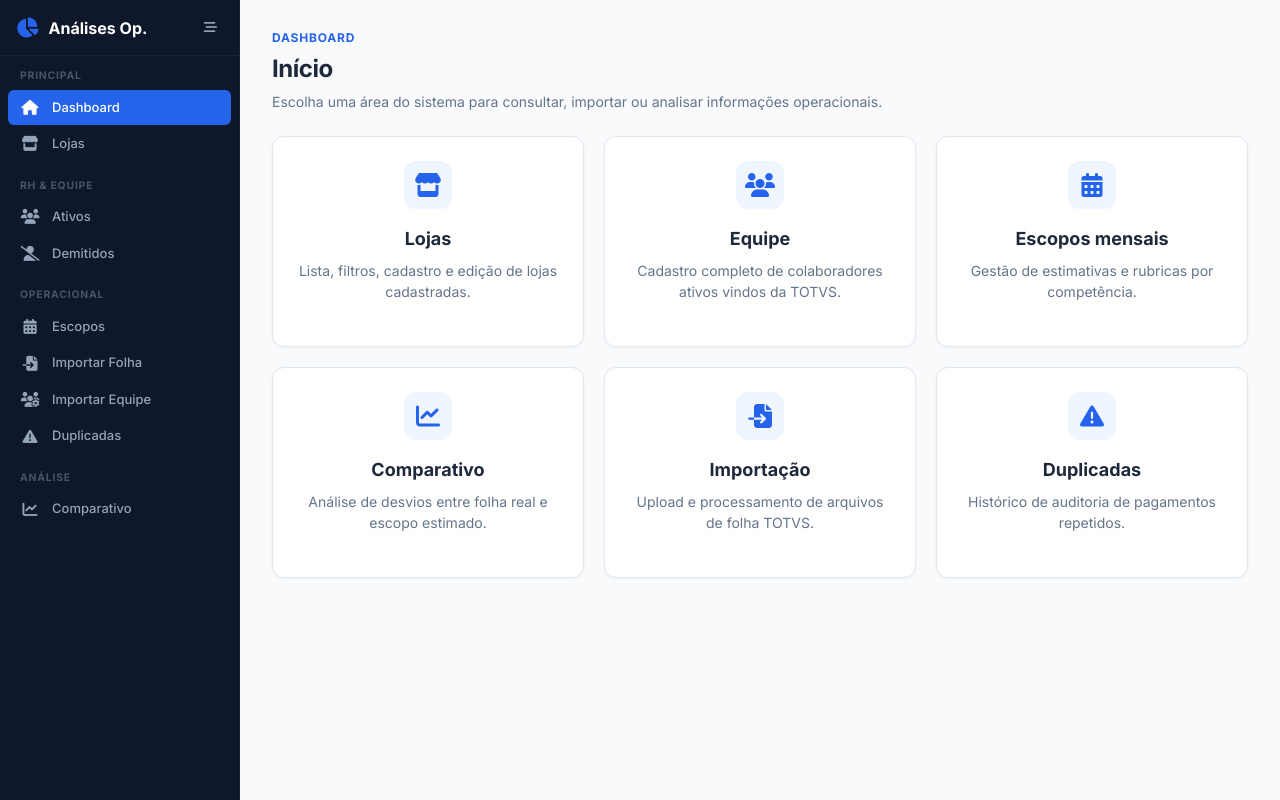
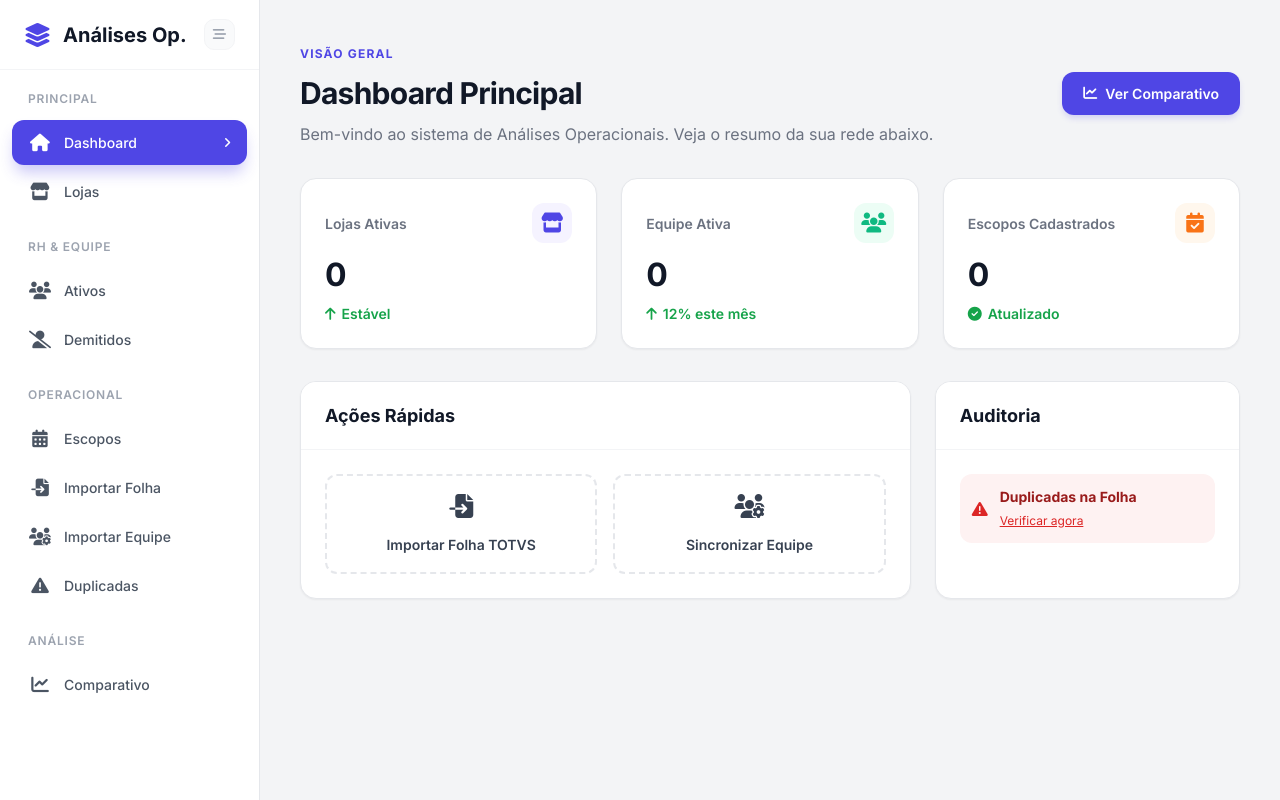
Before and after one commit to guisatoru/analises-operacionais, a Django app: page / in a window 1280 px wide. Run offline with Django 5.2, Linux system fonts and the light colour scheme; data that the repository does not hold is empty.

Commit message:
style: redesenha dashboard e layout global para estilo SaaS premium (indigo theme)

```diff
--- a/lojas/static/lojas/css/components.css
+++ b/lojas/static/lojas/css/components.css
@@ -1,6 +1,6 @@
 /*
    ==========================================================================
-   Sistema de Design Global (UI/UX Unificado)
+   Sistema de Design Global (Estilo SaaS Premium)
    ==========================================================================
 */
 
@@ -8,8 +8,8 @@
 .page-header, .page-title-row {
     display: flex;
     justify-content: space-between;
-    align-items: flex-start;
-    margin-bottom: 24px;
+    align-items: center;
+    margin-bottom: 32px;
     gap: 20px;
 }
 
@@ -18,17 +18,17 @@
 }
 
 .page-header h1, .page-title-row h1 {
-    font-size: 1.5rem;
+    font-size: 1.875rem;
     color: var(--text-main);
-    font-weight: 700;
+    font-weight: 800;
     margin: 0;
-    letter-spacing: -0.02em;
+    letter-spacing: -0.025em;
 }
 
 .page-header .subtitle, .page-title-row p, .page-header p {
     color: var(--text-muted);
-    font-size: 0.875rem;
-    margin-top: 4px;
+    font-size: 1rem;
+    margin-top: 6px;
     max-width: 800px;
 }
 
@@ -38,20 +38,20 @@
     font-size: 0.75rem;
     font-weight: 700;
     text-transform: uppercase;
-    letter-spacing: 0.05rem;
-    margin-bottom: 4px;
+    letter-spacing: 0.1em;
+    margin-bottom: 8px;
 }
 
 /* Links de Voltar */
 .back-link {
     display: inline-flex;
     align-items: center;
-    gap: 6px;
+    gap: 8px;
     color: var(--text-muted);
     text-decoration: none;
-    font-size: 0.8125rem;
+    font-size: 0.875rem;
     font-weight: 600;
-    margin-bottom: 12px;
+    margin-bottom: 16px;
     transition: var(--transition);
 }
 
@@ -59,15 +59,15 @@
     color: var(--primary-color);
 }
 
-/* 2. Botões */
+/* 2. Botões SaaS */
 .btn, .primary-action-button, .secondary-action-button, .danger-action-button {
     display: inline-flex;
     align-items: center;
     justify-content: center;
-    padding: 8px 16px;
-    font-size: 0.8125rem;
+    padding: 10px 20px;
+    font-size: 0.875rem;
     font-weight: 600;
-    border-radius: 8px;
+    border-radius: 12px;
     cursor: pointer;
     transition: var(--transition);
     text-decoration: none;
@@ -79,67 +79,73 @@
 .btn-primary, .primary-action-button {
     background: var(--primary-color);
     color: white !important;
+    box-shadow: 0 4px 6px -1px rgba(79, 70, 229, 0.2);
 }
 
 .btn-primary:hover, .primary-action-button:hover {
     background: var(--primary-hover);
     transform: translateY(-1px);
-    box-shadow: 0 4px 12px rgba(37, 99, 235, 0.2);
+    box-shadow: 0 10px 15px -3px rgba(79, 70, 229, 0.3);
 }
 
 .btn-outline, .secondary-action-button {
     background: white;
-    color: var(--text-main) !important;
-    border-color: var(--border-color);
+    color: #374151 !important;
+    border-color: #e5e7eb;
 }
 
 .btn-outline:hover, .secondary-action-button:hover {
-    background: #f8fafc;
-    border-color: #cbd5e1;
+    background: #f9fafb;
+    border-color: #d1d5db;
 }
 
 .btn-danger, .danger-action-button {
-    background: #fef2f2;
-    color: #b91c1c !important;
+    background: #ffffff;
+    color: #dc2626 !important;
     border-color: #fecaca;
 }
 
 .btn-danger:hover, .danger-action-button:hover {
-    background: #fee2e2;
+    background: #fef2f2;
     border-color: #f87171;
 }
 
-/* 3. Cards */
+/* 3. Cards Modernos */
 .card, .filter-card, .table-card, .dashboard-card, .detail-card, .form-card {
     background: var(--card-bg);
-    border: 1px solid var(--border-color);
-    border-radius: 12px;
-    box-shadow: 0 1px 3px rgba(0, 0, 0, 0.05);
-    margin-bottom: 20px;
+    border: 1px solid #e5e7eb;
+    border-radius: var(--radius);
+    box-shadow: var(--shadow-sm);
+    margin-bottom: 24px;
     overflow: hidden;
+    transition: var(--transition);
+}
+
+.card:hover {
+    box-shadow: var(--shadow-md);
 }
 
 .card-header, .result-card-header {
-    padding: 16px 20px;
-    background: #f8fafc;
-    border-bottom: 1px solid var(--border-color);
+    padding: 20px 24px;
+    background: #ffffff;
+    border-bottom: 1px solid #f3f4f6;
     display: flex;
     justify-content: space-between;
     align-items: center;
 }
 
 .card-header h2, .section-title {
-    font-size: 1rem;
+    font-size: 1.125rem;
     font-weight: 700;
     color: var(--text-main);
     margin: 0;
 }
 
 .card-body, .filter-card, .form-card, .detail-card {
-    padding: 20px;
+    padding: 24px;
 }
 
-/* 4. Tabelas Densas */
+/* 4. Tabelas Elegantes */
 .table-container, .table-wrapper {
     overflow-x: auto;
     width: 100%;
@@ -152,196 +158,156 @@
 }
 
 .dense-table th, .data-table th {
-    background: #f8fafc;
-    padding: 12px 16px;
+    background: #f9fafb;
+    padding: 16px 24px;
     font-size: 0.75rem;
     font-weight: 700;
-    color: #475569;
+    color: #6b7280;
     text-transform: uppercase;
     letter-spacing: 0.05em;
-    border-bottom: 1px solid var(--border-color);
+    border-bottom: 1px solid #f3f4f6;
 }
 
 .dense-table td, .data-table td {
-    padding: 10px 16px;
+    padding: 16px 24px;
     font-size: 0.875rem;
-    color: var(--text-main);
-    border-bottom: 1px solid #f1f5f9;
+    color: #374151;
+    border-bottom: 1px solid #f3f4f6;
+}
+
+.dense-table tr:last-child td {
+    border-bottom: none;
 }
 
 .dense-table tr:hover, .data-table tr:hover {
-    background: #f8fafc;
+    background: #fcfcfc;
 }
 
-/* 5. Status Badges */
+/* 5. Status Badges Pill */
 .badge, .status-badge {
     display: inline-flex;
     align-items: center;
-    padding: 4px 10px;
+    padding: 4px 12px;
     border-radius: 9999px;
     font-size: 0.75rem;
-    font-weight: 600;
+    font-weight: 700;
+    text-transform: uppercase;
+    letter-spacing: 0.025em;
 }
 
 .badge-success, .status-active { background: #dcfce7; color: #166534; }
 .badge-danger, .status-inactive { background: #fee2e2; color: #991b1b; }
-.badge-neutral { background: #f1f5f9; color: #475569; }
+.badge-neutral { background: #f3f4f6; color: #4b5563; }
 
-/* 6. Dashboard Grid */
-.dashboard-grid {
+/* 6. Dashboard KPI Cards (Estilo Referência) */
+.kpi-grid {
     display: grid;
-    grid-template-columns: repeat(auto-fill, minmax(300px, 1fr));
-    gap: 20px;
+    grid-template-columns: repeat(auto-fit, minmax(240px, 1fr));
+    gap: 24px;
+    margin-bottom: 32px;
 }
 
-.dashboard-card-link {
-    text-decoration: none;
-    color: inherit;
-    transition: var(--transition);
+.kpi-card {
+    background: white;
+    padding: 24px;
+    border-radius: var(--radius);
+    border: 1px solid #e5e7eb;
+    box-shadow: var(--shadow-sm);
+    display: flex;
+    flex-direction: column;
 }
 
-.dashboard-card-link:hover .dashboard-card {
-    transform: translateY(-4px);
-    box-shadow: 0 10px 25px rgba(0, 0, 0, 0.08);
-    border-color: var(--primary-color);
+.kpi-header {
+    display: flex;
+    justify-content: space-between;
+    align-items: center;
+    margin-bottom: 16px;
 }
 
-.dashboard-card {
-    padding: 24px;
-    display: flex;
-    flex-direction: column;
-    align-items: center;
-    text-align: center;
-    height: 100%;
+.kpi-title {
+    font-size: 0.875rem;
+    font-weight: 600;
+    color: var(--text-muted);
 }
 
-.card-icon {
-    width: 48px;
-    height: 48px;
-    background: #eff6ff;
+.kpi-icon {
+    width: 40px;
+    height: 40px;
+    background: #f5f3ff;
     color: var(--primary-color);
     border-radius: 12px;
     display: flex;
     align-items: center;
     justify-content: center;
-    font-size: 1.5rem;
-    margin-bottom: 16px;
-    transition: var(--transition);
+    font-size: 1.25rem;
 }
 
-.dashboard-card-link:hover .card-icon {
-    background: var(--primary-color);
-    color: white;
+.kpi-value {
+    font-size: 2rem;
+    font-weight: 800;
+    color: var(--text-main);
+    line-height: 1;
 }
 
-.dashboard-card h2 {
-    font-size: 1.125rem;
-    font-weight: 700;
-    margin-bottom: 8px;
+.kpi-trend {
+    margin-top: 12px;
+    display: flex;
+    align-items: center;
+    gap: 6px;
+    font-size: 0.875rem;
+    font-weight: 600;
 }
 
-.dashboard-card p {
-    font-size: 0.875rem;
-    color: var(--text-muted);
-}
+.trend-up { color: #16a34a; }
+.trend-down { color: #dc2626; }
 
-/* 7. Formulários */
+/* 7. Formulários SaaS */
 .form-grid {
     display: grid;
-    grid-template-columns: repeat(auto-fit, minmax(200px, 1fr));
-    gap: 16px;
+    grid-template-columns: repeat(auto-fit, minmax(250px, 1fr));
+    gap: 20px;
 }
 
 .form-group {
-    margin-bottom: 16px;
+    margin-bottom: 20px;
 }
 
 .form-group label {
     display: block;
-    font-size: 0.8125rem;
+    font-size: 0.875rem;
     font-weight: 600;
-    color: #475569;
-    margin-bottom: 6px;
+    color: #374151;
+    margin-bottom: 8px;
 }
 
 .form-group input, .form-group select, .form-group textarea {
     width: 100%;
-    padding: 10px 12px;
-    border: 1px solid var(--border-color);
-    border-radius: 8px;
-    font-size: 0.875rem;
+    padding: 12px 16px;
+    border: 1px solid #e5e7eb;
+    border-radius: 12px;
+    font-size: 0.9375rem;
     background: #fff;
     transition: var(--transition);
 }
 
 .form-group input:focus {
     border-color: var(--primary-color);
-    box-shadow: 0 0 0 3px rgba(37, 99, 235, 0.1);
+    box-shadow: 0 0 0 4px rgba(79, 70, 229, 0.1);
+    outline: none;
 }
 
-.filter-form {
-    display: flex;
-    flex-wrap: wrap;
-    gap: 16px;
-    align-items: flex-end;
-}
-
-.filter-form .form-group {
-    margin-bottom: 0;
-    flex: 1;
-    min-width: 180px;
-}
-
-/* 8. Listas de Detalhes (dl/dt/dd) */
-.detail-list {
-    display: grid;
-    grid-template-columns: repeat(auto-fit, minmax(250px, 1fr));
-    gap: 20px;
-}
-
-.detail-list div {
-    border-bottom: 1px solid #f1f5f9;
-    padding-bottom: 10px;
-}
-
-.detail-list dt {
-    font-size: 0.75rem;
-    font-weight: 700;
-    color: #94a3b8;
-    text-transform: uppercase;
-    margin-bottom: 4px;
-}
-
-.detail-list dd {
-    font-size: 0.9375rem;
-    font-weight: 600;
-    color: var(--text-main);
-}
-
-/* 9. Paginação */
+/* 8. Paginação Compacta */
 .pagination-wrapper {
     display: flex;
     justify-content: space-between;
     align-items: center;
-    padding: 16px 20px;
-    background: #f8fafc;
-    border-top: 1px solid var(--border-color);
+    padding: 20px 24px;
+    background: #ffffff;
+    border-top: 1px solid #f3f4f6;
 }
 
 .pagination-info {
-    font-size: 0.8125rem;
+    font-size: 0.875rem;
     font-weight: 500;
     color: var(--text-muted);
 }
-
-.pagination-actions {
-    display: flex;
-    gap: 8px;
-}
-
-/* 10. Utilitários */
-.text-right { text-align: right; }
-.font-bold { font-weight: 700; }
-.text-success { color: #166534; }
-.text-danger { color: #991b1b; }
-.hidden { display: none; }
--- a/lojas/static/lojas/css/layout.css
+++ b/lojas/static/lojas/css/layout.css
@@ -1,15 +1,19 @@
 :root {
-    --sidebar-width: 240px;
-    --sidebar-collapsed-width: 70px;
-    --header-height: 56px;
-    --primary-color: #2563eb;
-    --primary-hover: #1d4ed8;
-    --bg-color: #f8fafc;
-    --text-main: #1e293b;
-    --text-muted: #64748b;
-    --border-color: #e2e8f0;
+    --sidebar-width: 260px;
+    --sidebar-collapsed-width: 80px;
+    --header-height: 70px;
+    --primary-color: #4f46e5; /* Indigo SaaS */
+    --primary-hover: #4338ca;
+    --bg-color: #f3f4f6; /* Gray 100 */
+    --sidebar-bg: #ffffff;
+    --text-main: #111827; /* Gray 900 */
+    --text-muted: #6b7280; /* Gray 500 */
+    --border-color: #f3f4f6;
     --card-bg: #ffffff;
-    --transition: all 0.2s cubic-bezier(0.4, 0, 0.2, 1);
+    --transition: all 0.3s cubic-bezier(0.4, 0, 0.2, 1);
+    --shadow-sm: 0 1px 2px 0 rgba(0, 0, 0, 0.05);
+    --shadow-md: 0 4px 6px -1px rgba(0, 0, 0, 0.1), 0 2px 4px -1px rgba(0, 0, 0, 0.06);
+    --radius: 16px;
 }
 
 * {
@@ -31,20 +35,20 @@ body {
     min-height: 100vh;
 }
 
-/* Sidebar Estilizada e Retrátil */
+/* Sidebar Estilo SaaS Premium */
 .sidebar {
     width: var(--sidebar-width);
-    background: #0f172a;
-    color: white;
+    background: var(--sidebar-bg);
+    color: var(--text-main);
     display: flex;
     flex-direction: column;
     position: fixed;
     height: 100vh;
     left: 0;
     top: 0;
-    transition: width 0.3s cubic-bezier(0.4, 0, 0.2, 1);
+    transition: var(--transition);
     z-index: 1000;
-    border-right: 1px solid rgba(255, 255, 255, 0.05);
+    border-right: 1px solid #e5e7eb;
 }
 
 .sidebar.collapsed {
@@ -56,8 +60,8 @@ body {
     display: flex;
     align-items: center;
     justify-content: space-between;
-    padding: 0 16px;
-    border-bottom: 1px solid rgba(255, 255, 255, 0.05);
+    padding: 0 24px;
+    border-bottom: 1px solid #f3f4f6;
 }
 
 .sidebar.collapsed .sidebar-header {
@@ -66,27 +70,26 @@ body {
 }
 
 .sidebar-logo {
-    font-weight: 700;
-    font-size: 1rem;
+    font-weight: 800;
+    font-size: 1.25rem;
+    color: #111827;
     white-space: nowrap;
-    opacity: 1;
-    transition: opacity 0.2s;
     display: flex;
     align-items: center;
-    gap: 10px;
+    gap: 12px;
 }
 
-.sidebar.collapsed .sidebar-logo {
+.sidebar.collapsed .sidebar-logo span {
     display: none;
 }
 
 .sidebar-toggle {
     cursor: pointer;
-    background: transparent;
-    border: none;
-    color: #94a3b8;
-    padding: 6px;
-    border-radius: 6px;
+    background: #f9fafb;
+    border: 1px solid #f3f4f6;
+    color: #9ca3af;
+    padding: 8px;
+    border-radius: 10px;
     transition: var(--transition);
     display: flex;
     align-items: center;
@@ -94,97 +97,97 @@ body {
 }
 
 .sidebar-toggle:hover {
-    background: rgba(255, 255, 255, 0.1);
-    color: white;
+    background: #f3f4f6;
+    color: var(--primary-color);
 }
 
 .sidebar-content {
     flex: 1;
     overflow-y: auto;
-    padding: 12px 8px;
-}
-
-.sidebar-content::-webkit-scrollbar {
-    width: 4px;
-}
-
-.sidebar-content::-webkit-scrollbar-thumb {
-    background: rgba(255, 255, 255, 0.1);
-    border-radius: 4px;
+    padding: 20px 12px;
 }
 
 /* Seções da Sidebar */
 .sidebar-section {
-    margin-bottom: 16px;
+    margin-bottom: 24px;
 }
 
 .sidebar-section-title {
-    font-size: 0.65rem;
-    font-weight: 700;
-    color: #475569;
+    font-size: 0.75rem;
+    font-weight: 600;
+    color: #9ca3af;
     text-transform: uppercase;
     letter-spacing: 0.05rem;
-    padding: 0 12px 6px 12px;
+    padding: 0 16px 12px 16px;
     white-space: nowrap;
-    transition: opacity 0.2s;
 }
 
 .sidebar.collapsed .sidebar-section-title {
-    opacity: 0;
+    display: none;
 }
 
 .sidebar-menu {
     display: flex;
     flex-direction: column;
-    gap: 1px;
+    gap: 4px;
 }
 
 .sidebar-menu a {
     display: flex;
     align-items: center;
     gap: 12px;
-    color: #94a3b8;
+    color: #4b5563;
     text-decoration: none;
-    padding: 8px 12px;
-    border-radius: 6px;
+    padding: 12px 16px;
+    border-radius: 12px;
     transition: var(--transition);
     font-weight: 500;
-    font-size: 0.8125rem;
+    font-size: 0.875rem;
     white-space: nowrap;
+    position: relative;
 }
 
 .sidebar-menu a:hover {
-    background-color: rgba(255, 255, 255, 0.05);
-    color: white;
+    background-color: #f9fafb;
+    color: var(--primary-color);
 }
 
 .sidebar-menu a.active {
     background-color: var(--primary-color);
-    color: white;
+    color: white !important;
+    box-shadow: 0 10px 15px -3px rgba(79, 70, 229, 0.3);
+}
+
+.sidebar-menu a.active::after {
+    content: "\f105";
+    font-family: "Font Awesome 6 Free";
+    font-weight: 900;
+    position: absolute;
+    right: 16px;
+    font-size: 0.75rem;
+}
+
+.sidebar.collapsed .sidebar-menu a.active::after {
+    display: none;
 }
 
 .sidebar-menu i {
-    font-size: 0.9375rem;
-    width: 20px;
+    font-size: 1.1rem;
+    width: 24px;
     text-align: center;
 }
 
-.sidebar-menu span {
-    transition: opacity 0.2s;
-}
-
 .sidebar.collapsed .sidebar-menu span {
-    opacity: 0;
-    pointer-events: none;
+    display: none;
 }
 
 /* Ajuste do Conteúdo Principal */
 .main-content {
     flex: 1;
     margin-left: var(--sidebar-width);
-    padding: 24px 32px;
+    padding: 40px;
     background-color: var(--bg-color);
-    transition: margin-left 0.3s cubic-bezier(0.4, 0, 0.2, 1);
+    transition: var(--transition);
     min-width: 0;
 }
 
--- a/lojas/templates/lojas/base.html
+++ b/lojas/templates/lojas/base.html
@@ -30,7 +30,7 @@
         <aside class="sidebar" id="sidebar">
             <div class="sidebar-header">
                 <div class="sidebar-logo">
-                    <i class="fa-solid fa-chart-pie" style="color: #2563eb; font-size: 1.25rem;"></i>
+                    <i class="fa-solid fa-layer-group" style="color: #4f46e5; font-size: 1.5rem;"></i>
                     <span>Análises Op.</span>
                 </div>
                 <button class="sidebar-toggle" id="toggle-btn" title="Alternar Menu">
@@ -59,11 +59,11 @@
                 <div class="sidebar-section">
                     <div class="sidebar-section-title">RH & Equipe</div>
                     <nav class="sidebar-menu">
-                        <a href="{% url 'colaboradores:list' %}" class="{% if 'colaboradores' in request.path and 'demitidos' not in request.path %}active{% endif %}">
+                        <a href="{% url 'colaboradores:list' %}" class="{% if request.resolver_match.view_name == 'colaboradores:list' %}active{% endif %}">
                             <i class="fa-solid fa-users"></i>
                             <span>Ativos</span>
                         </a>
-                        <a href="{% url 'colaboradores:demitidos_list' %}" class="{% if 'demitidos' in request.path %}active{% endif %}">
+                        <a href="{% url 'colaboradores:demitidos_list' %}" class="{% if request.resolver_match.view_name == 'colaboradores:demitidos_list' %}active{% endif %}">
                             <i class="fa-solid fa-user-slash"></i>
                             <span>Demitidos</span>
                         </a>
--- a/lojas/templates/lojas/home.html
+++ b/lojas/templates/lojas/home.html
@@ -1,75 +1,107 @@
 {% extends "lojas/base.html" %}
 
-{% block titulo %}Início{% endblock %}
+{% block titulo %}Dashboard{% endblock %}
 
 {% block content %}
 <div class="page-header">
     <div class="page-header-info">
-        <span class="page-eyebrow">Dashboard</span>
-        <h1>Início</h1>
-        <p>Escolha uma área do sistema para consultar, importar ou analisar informações operacionais.</p>
+        <span class="page-eyebrow">Visão Geral</span>
+        <h1>Dashboard Principal</h1>
+        <p>Bem-vindo ao sistema de Análises Operacionais. Veja o resumo da sua rede abaixo.</p>
+    </div>
+
+    <div class="page-header-actions">
+        <a href="{% url 'comparativo_loja' %}" class="btn btn-primary">
+            <i class="fa-solid fa-chart-line"></i>
+            Ver Comparativo
+        </a>
     </div>
 </div>
 
-<div class="dashboard-grid">
-    <a class="dashboard-card-link" href="{% url 'lista_lojas' %}">
-        <article class="dashboard-card">
-            <div class="card-icon">
+<!-- Grid de KPIs (Estilo Referência) -->
+<div class="kpi-grid">
+    <div class="kpi-card">
+        <div class="kpi-header">
+            <span class="kpi-title">Lojas Ativas</span>
+            <div class="kpi-icon">
                 <i class="fa-solid fa-store"></i>
             </div>
-            <h2>Lojas</h2>
-            <p>Lista, filtros, cadastro e edição de lojas cadastradas.</p>
-        </article>
-    </a>
+        </div>
+        <div class="kpi-value">{{ total_lojas }}</div>
+        <div class="kpi-trend trend-up">
+            <i class="fa-solid fa-arrow-up"></i>
+            <span>Estável</span>
+        </div>
+    </div>
 
-    <a class="dashboard-card-link" href="{% url 'colaboradores:list' %}">
-        <article class="dashboard-card">
-            <div class="card-icon">
+    <div class="kpi-card">
+        <div class="kpi-header">
+            <span class="kpi-title">Equipe Ativa</span>
+            <div class="kpi-icon" style="background: #ecfdf5; color: #10b981;">
                 <i class="fa-solid fa-users"></i>
             </div>
-            <h2>Equipe</h2>
-            <p>Cadastro completo de colaboradores ativos vindos da TOTVS.</p>
-        </article>
-    </a>
+        </div>
+        <div class="kpi-value">{{ total_colaboradores }}</div>
+        <div class="kpi-trend trend-up">
+            <i class="fa-solid fa-arrow-up"></i>
+            <span>12% este mês</span>
+        </div>
+    </div>
 
-    <a class="dashboard-card-link" href="{% url 'lista_escopos' %}">
-        <article class="dashboard-card">
-            <div class="card-icon">
-                <i class="fa-solid fa-calendar-days"></i>
+    <div class="kpi-card">
+        <div class="kpi-header">
+            <span class="kpi-title">Escopos Cadastrados</span>
+            <div class="kpi-icon" style="background: #fff7ed; color: #f97316;">
+                <i class="fa-solid fa-calendar-check"></i>
             </div>
-            <h2>Escopos mensais</h2>
-            <p>Gestão de estimativas e rubricas por competência.</p>
-        </article>
-    </a>
+        </div>
+        <div class="kpi-value">{{ total_escopos }}</div>
+        <div class="kpi-trend trend-up">
+            <i class="fa-solid fa-circle-check"></i>
+            <span>Atualizado</span>
+        </div>
+    </div>
+</div>
 
-    <a class="dashboard-card-link" href="{% url 'comparativo_loja' %}">
-        <article class="dashboard-card">
-            <div class="card-icon">
-                <i class="fa-solid fa-chart-line"></i>
+<div class="grid-dashboard-layout" style="display: grid; grid-template-columns: 2fr 1fr; gap: 24px;">
+
+    <!-- Seção de Ações Rápidas -->
+    <section class="card">
+        <div class="card-header">
+            <h2>Ações Rápidas</h2>
+        </div>
+        <div class="card-body">
+            <div class="dashboard-grid" style="display: grid; grid-template-columns: repeat(2, 1fr); gap: 16px;">
+                <a href="{% url 'importar_folha' %}" class="btn btn-outline" style="height: 100px; flex-direction: column; justify-content: center; border-style: dashed; border-width: 2px;">
+                    <i class="fa-solid fa-file-import" style="font-size: 1.5rem; margin-bottom: 8px;"></i>
+                    Importar Folha TOTVS
+                </a>
+                <a href="{% url 'importar_colaboradores' %}" class="btn btn-outline" style="height: 100px; flex-direction: column; justify-content: center; border-style: dashed; border-width: 2px;">
+                    <i class="fa-solid fa-users-gear" style="font-size: 1.5rem; margin-bottom: 8px;"></i>
+                    Sincronizar Equipe
+                </a>
             </div>
-            <h2>Comparativo</h2>
-            <p>Análise de desvios entre folha real e escopo estimado.</p>
-        </article>
-    </a>
+        </div>
+    </section>
 
-    <a class="dashboard-card-link" href="{% url 'importar_folha' %}">
-        <article class="dashboard-card">
-            <div class="card-icon">
-                <i class="fa-solid fa-file-import"></i>
+    <!-- Auditoria e Riscos -->
+    <section class="card">
+        <div class="card-header">
+            <h2>Auditoria</h2>
+        </div>
+        <div class="card-body">
+            <div style="display: flex; flex-direction: column; gap: 16px;">
+                <div style="display: flex; align-items: center; gap: 12px; padding: 12px; background: #fef2f2; border-radius: 12px;">
+                    <i class="fa-solid fa-triangle-exclamation" style="color: #dc2626;"></i>
+                    <div>
+                        <div style="font-weight: 700; color: #991b1b; font-size: 0.875rem;">Duplicadas na Folha</div>
+                        <a href="{% url 'lista_folha_duplicadas' %}" style="font-size: 0.75rem; color: #dc2626;">Verificar agora</a>
+                    </div>
+                </div>
             </div>
-            <h2>Importação</h2>
-            <p>Upload e processamento de arquivos de folha TOTVS.</p>
-        </article>
-    </a>
+        </div>
+    </section>
 
-    <a class="dashboard-card-link" href="{% url 'lista_folha_duplicadas' %}">
-        <article class="dashboard-card">
-            <div class="card-icon">
-                <i class="fa-solid fa-triangle-exclamation"></i>
-            </div>
-            <h2>Duplicadas</h2>
-            <p>Histórico de auditoria de pagamentos repetidos.</p>
-        </article>
-    </a>
 </div>
+
 {% endblock %}
--- a/lojas/views/home.py
+++ b/lojas/views/home.py
@@ -1,8 +1,14 @@
 """Página inicial do sistema."""
 
 from django.shortcuts import render
-
+from ..models import Loja, EscopoMensal
+from colaboradores.models import Colaborador
 
 def home(request):
-    """Página inicial: atalhos para as áreas do sistema."""
-    return render(request, "lojas/home.html")
+    """Exibe o dashboard principal com KPIs."""
+    context = {
+        "total_lojas": Loja.objects.count(),
+        "total_colaboradores": Colaborador.objects.filter(status__in=["", "A", "F"]).count(),
+        "total_escopos": EscopoMensal.objects.count(),
+    }
+    return render(request, "lojas/home.html", context)
```
